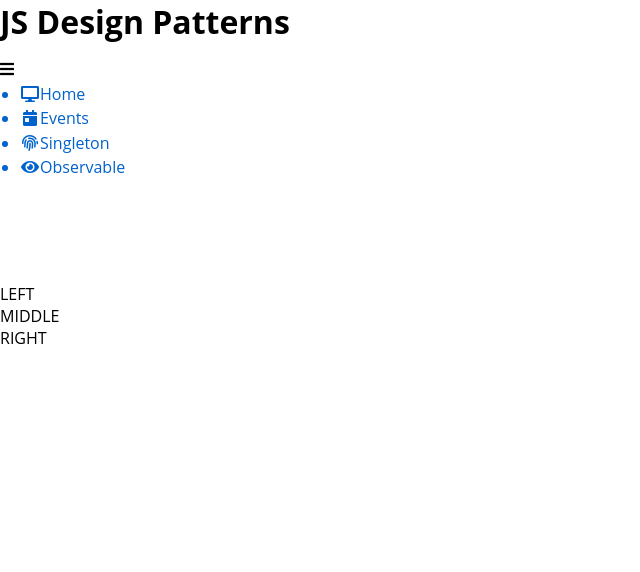
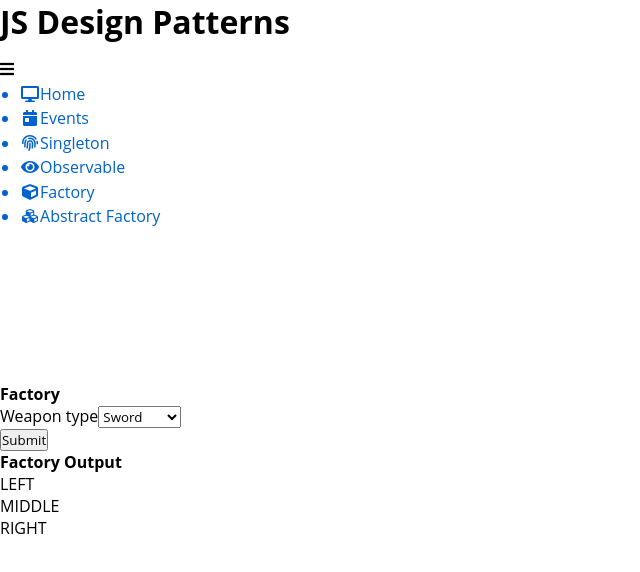
Before and after one commit to BGZStephen/JS-design-patterns-workshop, a React app: page /factory in a window 1280 px wide. Shown: the top 572 px of the page, without its empty margins (0-640 px from the left). Built offline with nearby package versions, Linux system fonts and the light colour scheme.

Commit message:
factory design pattern

```diff
--- a/src/components/dashboard/dashboard.tsx
+++ b/src/components/dashboard/dashboard.tsx
@@ -6,6 +6,7 @@ import './dashboard.scss'
 import Events from '../events/events';
 import Singleton from '../singleton/singleton';
 import Observable from '../observable/observable';
+import Factory from '../factory/view';
 
 class Dashboard extends React.Component<RouteComponentProps<{}>> {
   render() {
@@ -19,6 +20,7 @@ class Dashboard extends React.Component<RouteComponentProps<{}>> {
             <Route path="/events" component={Events} />
             <Route path="/singleton" component={Singleton} />
             <Route path="/observable" component={Observable} />
+            <Route path="/factory" component={Factory} />
           </Switch>
         </div>
       </div>
--- /dev/null
+++ b/src/components/factory/view.scss
@@ -0,0 +1,5 @@
+.factory-view {
+  .input-group-row {
+    align-items: flex-start;
+  }
+}
--- /dev/null
+++ b/src/components/factory/view.tsx
@@ -0,0 +1,95 @@
+import * as React from 'react';
+import Weapon, { WeaponFactory } from './weapon-factory';
+
+import './view.scss'
+
+interface Props {}
+
+interface State {
+  weaponType: string;
+  weaponTypes: string[];
+  weapon: Weapon;
+}
+
+class Factory extends React.Component<Props, State> {
+  constructor(props: Props) {
+    super(props)
+
+    const weaponTypes = [
+      "Sword",
+      "Greataxe",
+      "Bow",
+      "Crossbow",
+    ];
+
+    this.state = {
+      weaponType: weaponTypes[0],
+      weaponTypes,
+      weapon: null,
+    }
+  }
+
+  render() {
+    const { weapon, weaponTypes } = this.state;
+    return (
+      <div className="container full-height factory-view">
+        <div className="row">
+          <div className="col col-6">
+            <div className="panel panel-primary">
+              <div className="panel-heading">
+                <strong>Factory</strong>
+              </div>
+              <div className="panel-body">
+                <form>
+                  <div className="row">
+                    <div className="col col-6">
+                      <div className="input-group">
+                        <label className="input-label">Weapon type</label>
+                        <select onChange={(e) => this.setState({weaponType: e.currentTarget.value})} value={this.state.weaponType}>
+                          {weaponTypes.map(weaponType => {
+                            return (
+                              <option key={weaponType}>{weaponType}</option>
+                            )
+                          })}
+                        </select>
+                      </div>
+                      <div className="input-group input-group-row">
+                        <button type="button" className="btn btn-success" onClick={this.generateWeapon}>Submit</button>
+                      </div>
+                    </div>
+                  </div>
+                </form>
+              </div>
+            </div>
+          </div>
+          <div className="col col-6">
+            <div className="panel panel-primary">
+              <div className="panel-heading">
+                <strong>Factory Output</strong>
+              </div>
+              <div className="panel-body">
+                {weapon && (
+                  <div>
+                    <p><strong>Name</strong>: {weapon.getStats().name}</p>
+                    <p><strong>Rarity</strong>: {weapon.getStats().rarity}</p>
+                    <p><strong>Level</strong>: {weapon.getStats().level}</p>
+                    <p><strong>Min Damage</strong>: {weapon.getStats().minDamage}</p>
+                    <p><strong>Max Damage</strong>: {weapon.getStats().maxDamage}</p>
+                  </div>
+                )}
+              </div>
+            </div>
+          </div>
+        </div>
+      </div>
+    );
+  }
+
+  private generateWeapon = () => {
+    this.setState({
+      weapon: new WeaponFactory(this.state.weaponType).getWeapon(),
+    })
+  }
+}
+
+export default Factory;
--- /dev/null
+++ b/src/components/factory/weapon-factory.ts
@@ -0,0 +1,115 @@
+export class WeaponFactory {
+  private type: string;
+  private name: string;
+  private level: number;
+  private rarity: string;
+  private minDamage: number;
+  private maxDamage: number;
+  private weaponMinimums: {type: string, value: number}[];
+  private multipliers: {rarity: string, value: number}[];
+
+  constructor(weaponType: string) {
+    this.type = weaponType;
+
+    this.weaponMinimums = [
+      {type: "Sword", value: 5},
+      {type: "Greataxe", value: 15},
+      {type: "Bow", value: 8},
+      {type: "Crossbow", value: 12},
+    ];
+
+    this.multipliers = [
+      {rarity: "Basic", value: 1},
+      {rarity: "Rare", value: 2},
+      {rarity: "Epic", value: 5},
+      {rarity: "Legendary", value: 10},
+    ];
+
+    this.setWeaponRarity();
+    this.setWeaponLevel();
+    this.setWeaponMinDamage();
+    this.setWeaponMaxDamage();
+    this.setWeaponName();
+  }
+
+  getWeapon(): Weapon {
+    return new Weapon(
+      this.name,
+      this.type,
+      this.level,
+      this.rarity,
+      this.minDamage,
+      this.maxDamage,
+    )
+  }
+
+  setWeaponRarity() {
+    const rarities = [
+      "Basic",
+      "Rare",
+      "Epic",
+      "Legendary",
+    ]
+
+    this.rarity = rarities[Math.floor(Math.random() * 4)];
+  }
+
+  setWeaponLevel() {
+    this.level = Math.floor(Math.random() * (10 * this.multipliers.find(multiplier => multiplier.rarity === this.rarity).value) + 1);
+  }
+
+  setWeaponName() {
+    this.name = `${this.rarity} ${this.type}`;
+  }
+
+  setWeaponMinDamage() {
+    const weaponMinimum = this.weaponMinimums.find((weaponMinimum => weaponMinimum.type === this.type)).value;
+    const weaponMinimumMultiplier = this.multipliers.find(multiplier => multiplier.rarity === this.rarity).value
+
+    this.minDamage = Math.floor(Math.random() * (weaponMinimum * weaponMinimumMultiplier) + 1 + (this.level * 2));
+  }
+
+  setWeaponMaxDamage() {
+    const weaponMaximum = this.weaponMinimums.find((weaponMinimum => weaponMinimum.type === this.type)).value;
+    const weaponMaximumMultiplier = (this.multipliers.find(multiplier => multiplier.rarity === this.rarity).value * 2)
+
+    this.maxDamage = Math.floor(Math.random() * (weaponMaximum * weaponMaximumMultiplier)) + this.minDamage + (this.level * 2);
+  }
+}
+
+export interface IWeaponStats {
+  name: string;
+  type: string;
+  level: number;
+  rarity: string;
+  minDamage: number;
+  maxDamage: number;
+}
+
+export default class Weapon {
+  private name: string;
+  private type: string;
+  private level: number;
+  private rarity: string;
+  private minDamage: number;
+  private maxDamage: number;
+  constructor(name: string, type: string, level: number,rarity: string, minDamage: number, maxDamage: number) {
+    this.name = name;
+    this.type = type;
+    this.level = level;
+    this.rarity = rarity;
+    this.minDamage = minDamage;
+    this.maxDamage = maxDamage;
+  }
+
+  public getStats(): IWeaponStats {
+    return {
+      name: this.name,
+      type: this.type,
+      level: this.level,
+      rarity: this.rarity,
+      minDamage: this.minDamage,
+      maxDamage: this.maxDamage,
+    };
+  }
+}
--- a/src/components/menu/menu.tsx
+++ b/src/components/menu/menu.tsx
@@ -48,6 +48,18 @@ class DashboardMenu extends React.Component<Props, DashboardMenuState> {
         label: 'Observable',
         icon: 'fas fa-eye fa-fw',
         link: '/observable',
+      },
+      {
+        id: 'factory',
+        label: 'Factory',
+        icon: 'fas fa-cube fa-fw',
+        link: '/factory',
+      },
+      {
+        id: 'abstract-factory',
+        label: 'Abstract Factory',
+        icon: 'fas fa-cubes fa-fw',
+        link: '/abstract-factory',
       },
     ];
 
```
